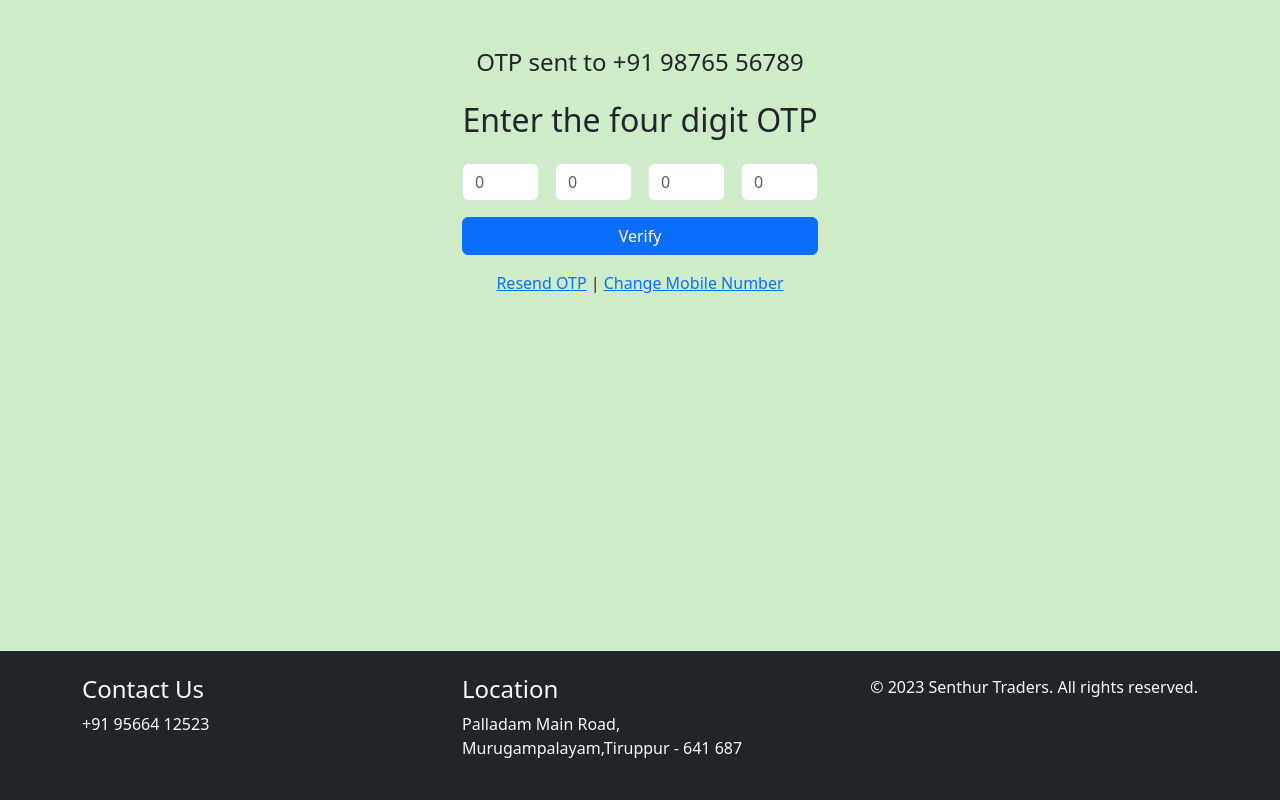
After one commit to pavethrand/Flask-riceshop-management-system, a Flask app: page /otp/ in a window 1280 px wide. The commit adds this page. Run offline with Flask 3, Linux system fonts and the light colour scheme.

Commit message:
added otp page

```diff
--- a/app.py
+++ b/app.py
@@ -1,4 +1,4 @@
-from flask import Flask,render_template,request,url_for
+from flask import Flask,render_template,request,url_for,redirect
 from db import RiceDatabase
 
 app = Flask(__name__)
@@ -40,5 +40,9 @@ def loginemp():
 def cussignup():
     return render_template('customer/signup.html')
 
+@app.route('/otp/',methods=['GET','POST'])
+def verityotp():
+    return render_template('customer/otp.html')
+
 if __name__ == '__main__':
     app.run(host='0.0.0.0', port=5000,debug=True)
--- /dev/null
+++ b/templates/customer/otp.html
@@ -0,0 +1,44 @@
+{% extends 'base.html' %}
+
+{% block title %}Customer OTP - Senthur Traders {% endblock %}
+
+{% block head %}
+
+{% endblock %}
+{% block body %}
+
+<div class="container mt-5">
+    <div class="row justify-content-center">
+      <div class="col-md-6">
+        <h4 class="text-center mb-4">OTP sent to +91 98765 56789</h4>
+        <h2 class="text-center mb-4">Enter the four digit OTP</h2>
+        <div class="row justify-content-center">
+          <div class="col-md-8">
+            <form class="row g-3">
+              <div class="col-md-3">
+                <input type="text" class="form-control" id="otp1" placeholder="0" maxlength="1" required>
+              </div>
+              <div class="col-md-3">
+                <input type="text" class="form-control" id="otp2" placeholder="0" maxlength="1" required>
+              </div>
+              <div class="col-md-3">
+                <input type="text" class="form-control" id="otp3" placeholder="0" maxlength="1" required>
+              </div>
+              <div class="col-md-3">
+                <input type="text" class="form-control" id="otp4" placeholder="0" maxlength="1" required>
+              </div>
+              <div class="col-12 mt-3">
+                <button type="submit" class="btn btn-primary w-100">Verify</button>
+              </div>
+              <div class="col-12 text-center mt-3">
+                <a href="#">Resend OTP</a> | <a href="#">Change Mobile Number</a>
+              </div>
+            </form>
+          </div>
+        </div>
+      </div>
+    </div>
+  </div>
+
+
+{% endblock %}
--- a/templates/customer/signup.html
+++ b/templates/customer/signup.html
@@ -17,7 +17,7 @@
     <div class="row">
       <div class="col-md-6 offset-md-3 mt-5">
         <h2 class="text-center mb-3">Customer Signup Form</h2>
-        <form id="signup-form" method="post" novalidate>
+        <form id="signup-form" action="/otp" method="post" novalidate>
           <div class="form-floating mb-3">
             <input type="text" class="form-control" id="username" name="username" placeholder="Username" minlength="8" maxlength="15" pattern="[a-z]{8,15}" required>
             <label for="username">Username (8-15 characters, lowercase only)</label>
```
